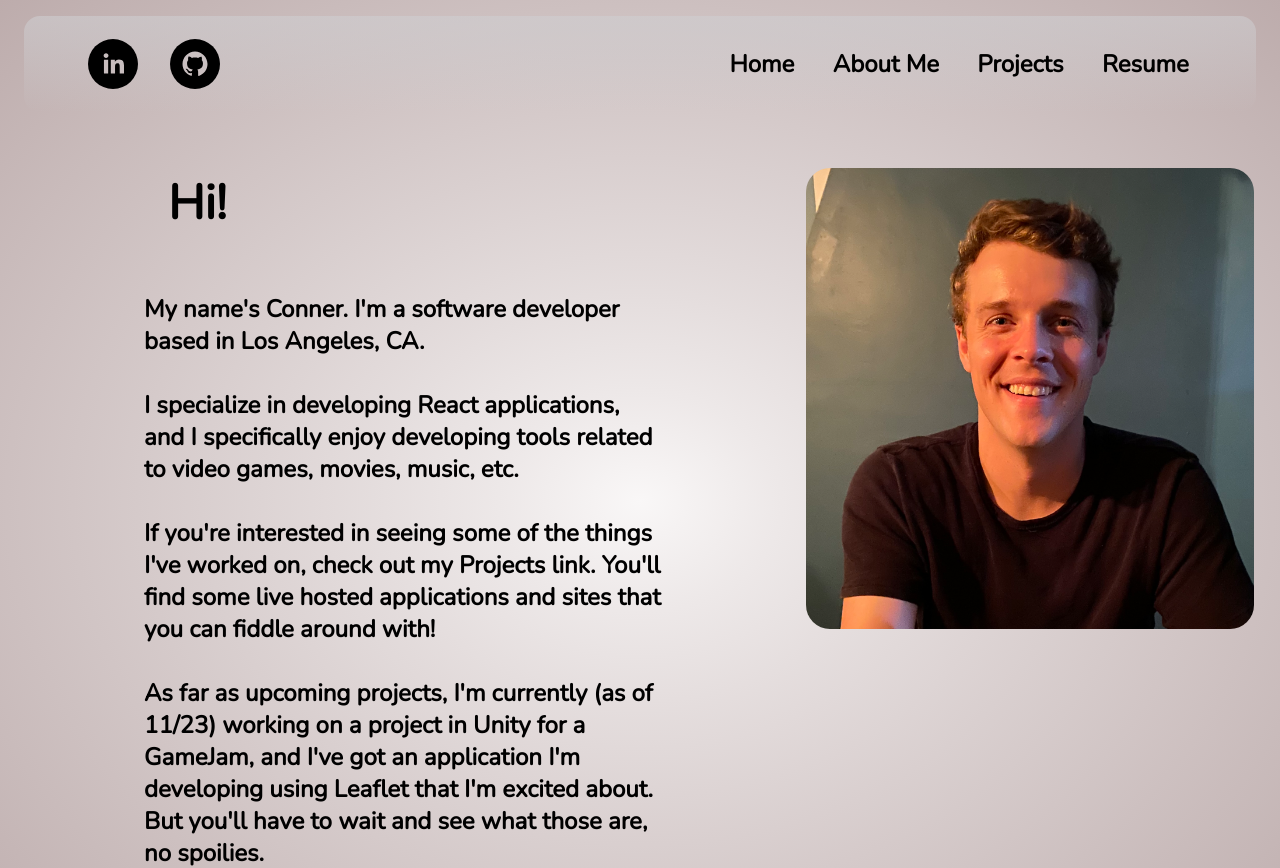
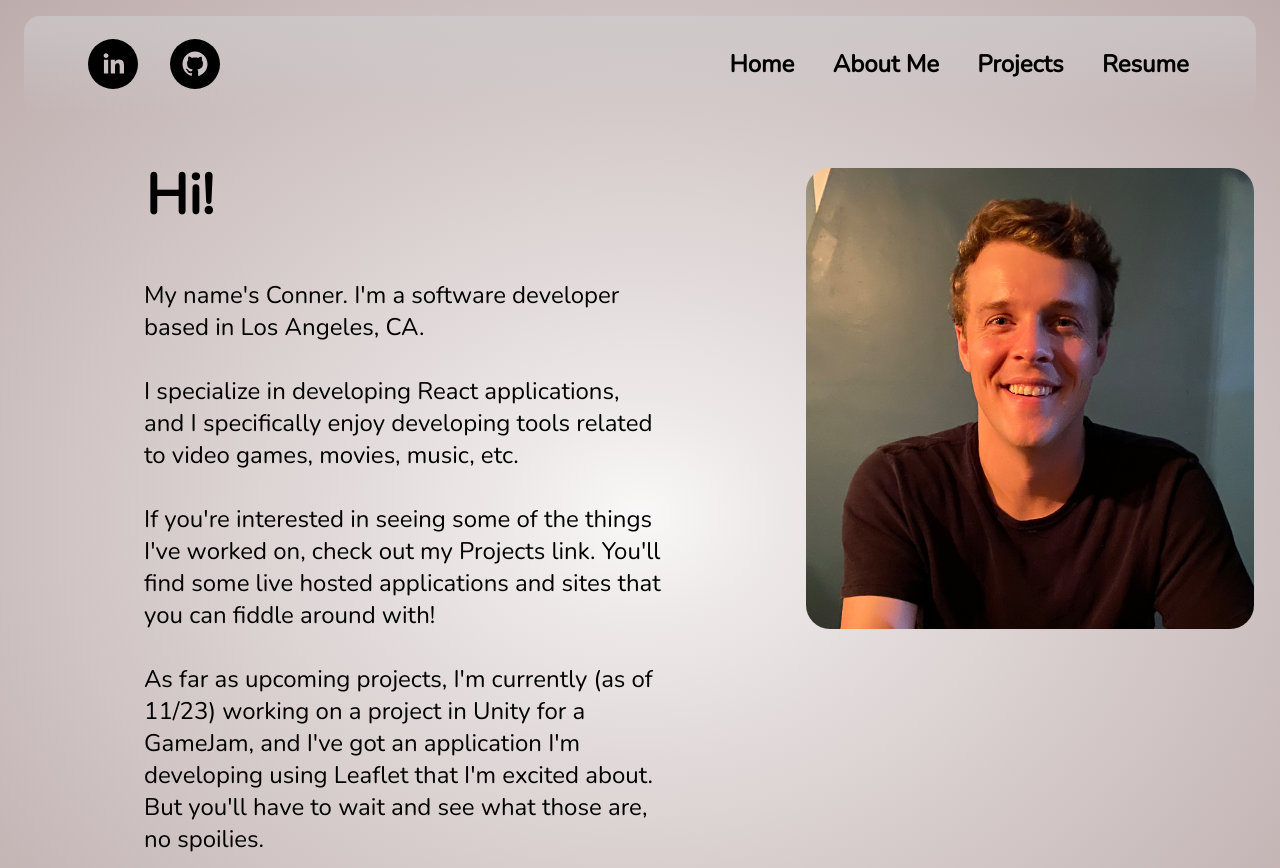
Before and after one commit to conner-huf/portfolio-site, a React (Create React App) app: page /about in a window 1280 px wide. Shown: the top 868 px of the page. Built offline with nearby package versions, Linux system fonts and the light colour scheme.

Commit message:
updated styles

```diff
--- a/src/Components/About/About.css
+++ b/src/Components/About/About.css
@@ -7,14 +7,14 @@
 }
 
 .greeting {
-    margin: 1.2em 3.5em;
-    font-size: 3em;
+    margin: 0.8em 2.6em;
+    font-size: 3.5em;
 }
 
 .about-me {
     max-width: 50vw;
-    margin: 0.2rem 6em;
-    font-weight: 600;
+    margin: 1.8em 6em;
+    font-weight: 400;
     font-size: 1.5em;
 }
 
--- a/src/Components/Header/Navbar/Navbar.css
+++ b/src/Components/Header/Navbar/Navbar.css
@@ -23,5 +23,5 @@ li:hover, .nav-link:hover {
     transform: scale(1.2) translateY(-0.2em) translateX(-0.5em);
     cursor: pointer;
     transition: 0.25s;
-    color: #F5E81A;
+    color: #1db954;
 }
--- a/src/Components/Main/Hero/Hero.css
+++ b/src/Components/Main/Hero/Hero.css
@@ -14,8 +14,8 @@
 }
 
 .hero-section1 span {
-    color: #F5E81A;
-    text-shadow: 0 0 0.15em black;;
+    color: #1db954;
+
 }
 
 .hero-section2 {
```
